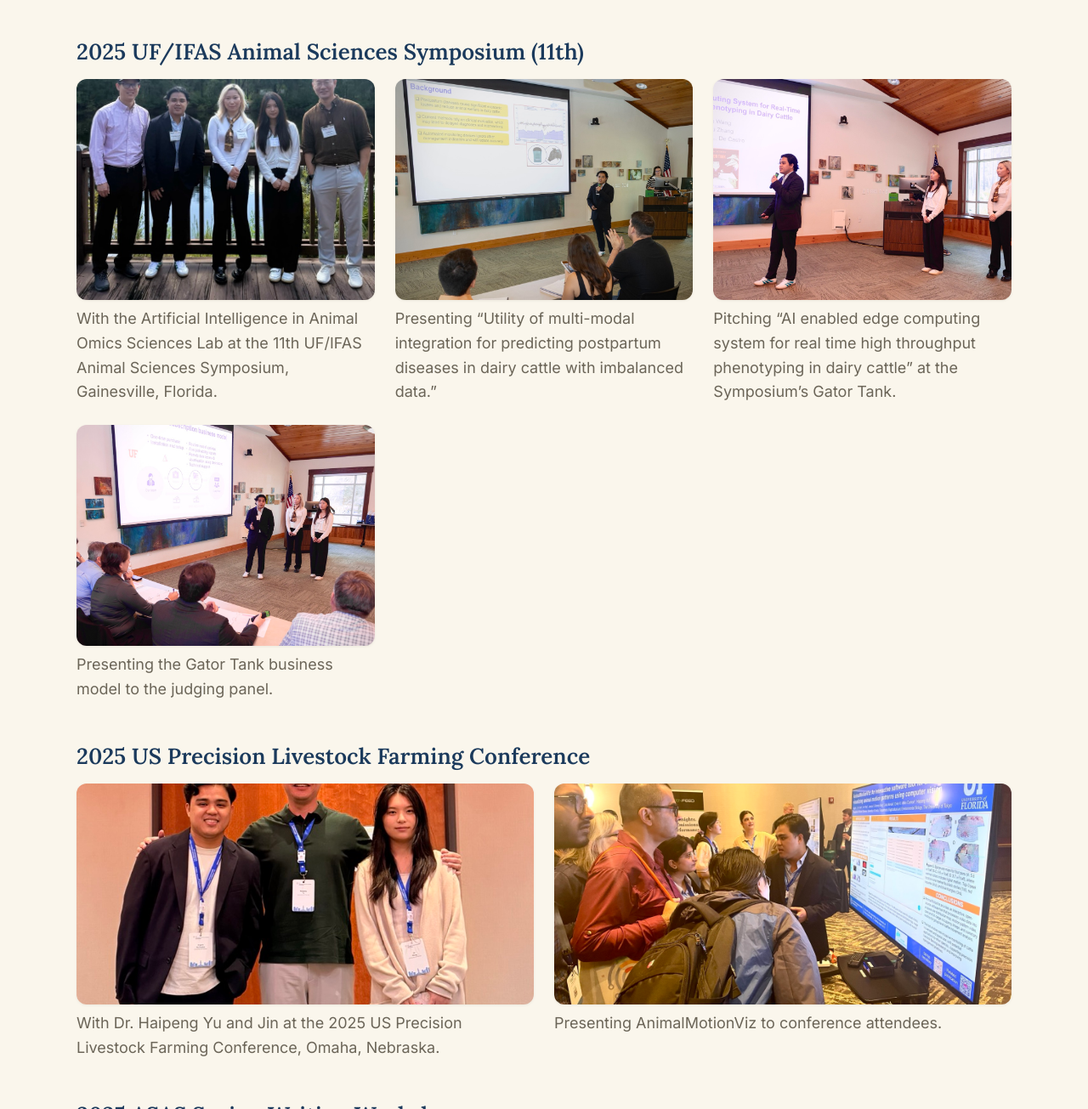
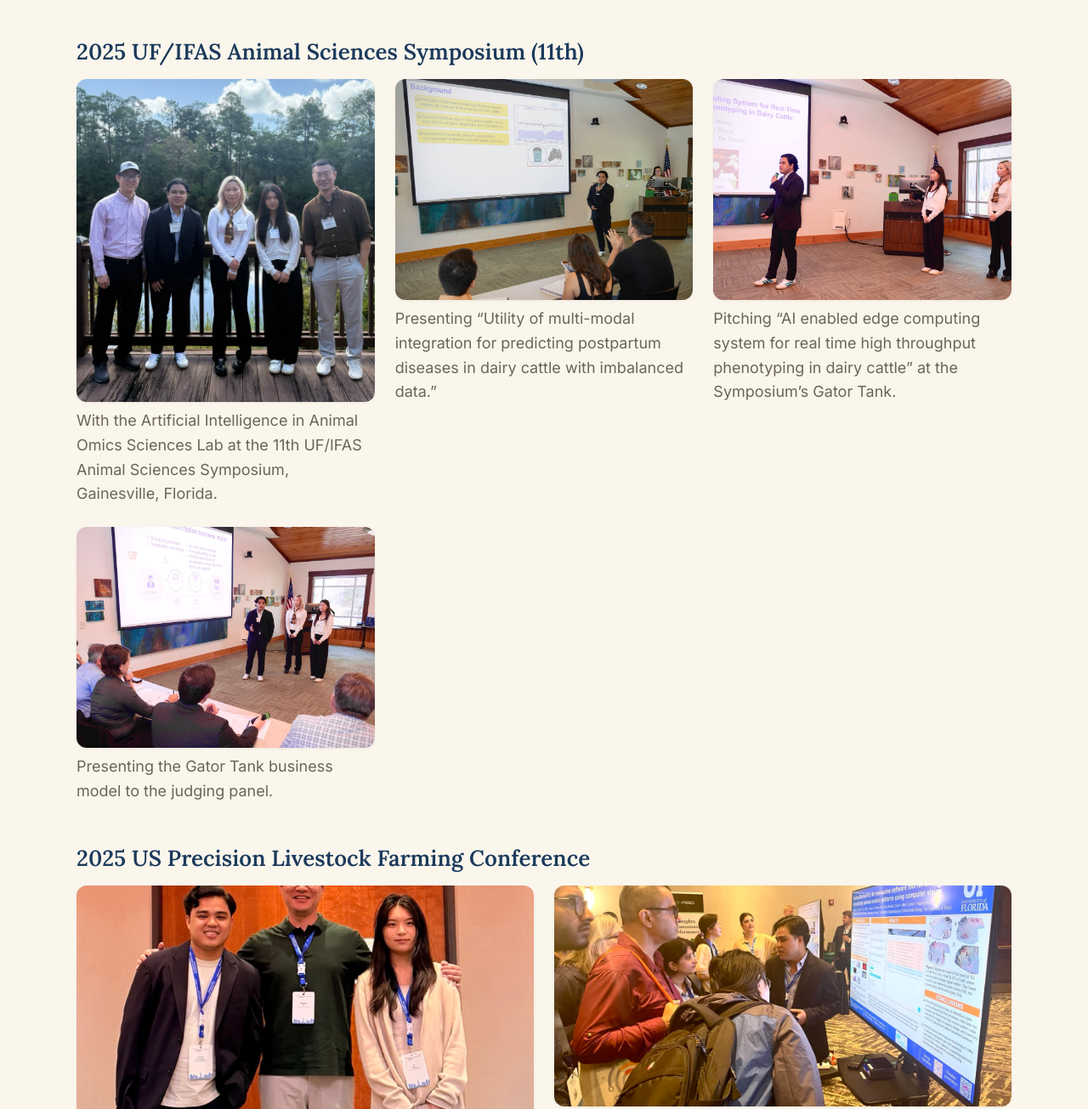
Before and after one commit to angelodecastro/Angelo-Portfolio, a plain HTML site: page news.html in a window 1280 px wide. Shown: the part 2460-3765 px from the top of the page at 85% size. Drawn offline with nearby package versions, Linux system fonts and the light colour scheme.

Commit message:
Give portrait group photos more height so full bodies show without cropping

```diff
--- a/news.html
+++ b/news.html
@@ -88,7 +88,7 @@
         <h3>2025 UF/IFAS Animal Sciences Symposium (11th)</h3>
         <div class="gallery-grid">
           <div class="gallery-item">
-            <img src="assets/images/ans-symposium-2025-group.jpg" alt="Angelo De Castro with the Artificial Intelligence in Animal Omics Sciences Lab at the 2025 UF/IFAS Animal Sciences Symposium" loading="lazy" style="object-position: center 78%;">
+            <img src="assets/images/ans-symposium-2025-group.jpg" alt="Angelo De Castro with the Artificial Intelligence in Animal Omics Sciences Lab at the 2025 UF/IFAS Animal Sciences Symposium" loading="lazy" style="object-position: center 72%; height: 380px;">
             <p class="gallery-item__caption">With the Artificial Intelligence in Animal Omics Sciences Lab at the 11th UF/IFAS Animal Sciences Symposium, Gainesville, Florida.</p>
           </div>
           <div class="gallery-item">
@@ -110,7 +110,7 @@
         <h3>2025 US Precision Livestock Farming Conference</h3>
         <div class="gallery-grid">
           <div class="gallery-item">
-            <img src="assets/images/usplf-2025-group.jpg" alt="Angelo De Castro with Dr. Haipeng Yu and Jin at USPLF 2025" loading="lazy" style="object-position: center 58%;">
+            <img src="assets/images/usplf-2025-group.jpg" alt="Angelo De Castro with Dr. Haipeng Yu and Jin at USPLF 2025" loading="lazy" style="object-position: center 68%; height: 380px;">
             <p class="gallery-item__caption">With Dr. Haipeng Yu and Jin at the 2025 US Precision Livestock Farming Conference, Omaha, Nebraska.</p>
           </div>
           <div class="gallery-item">
```
